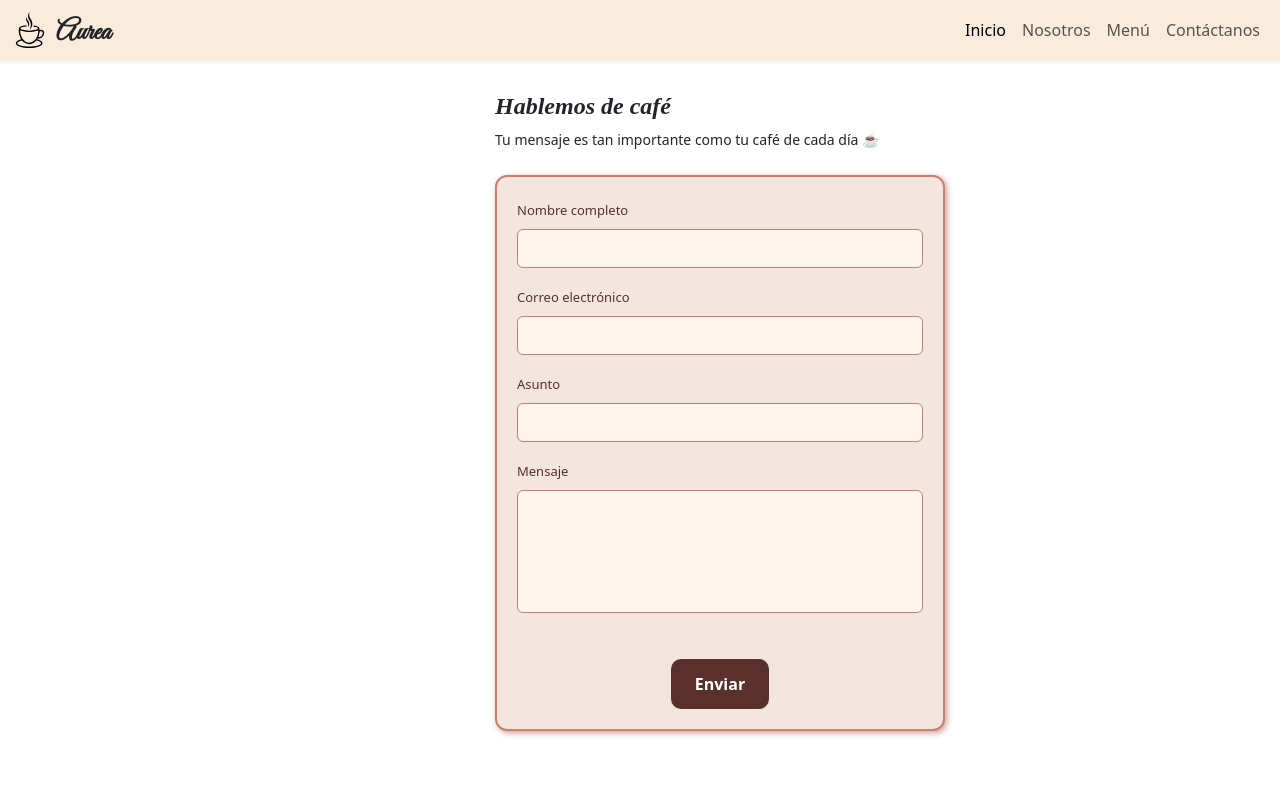
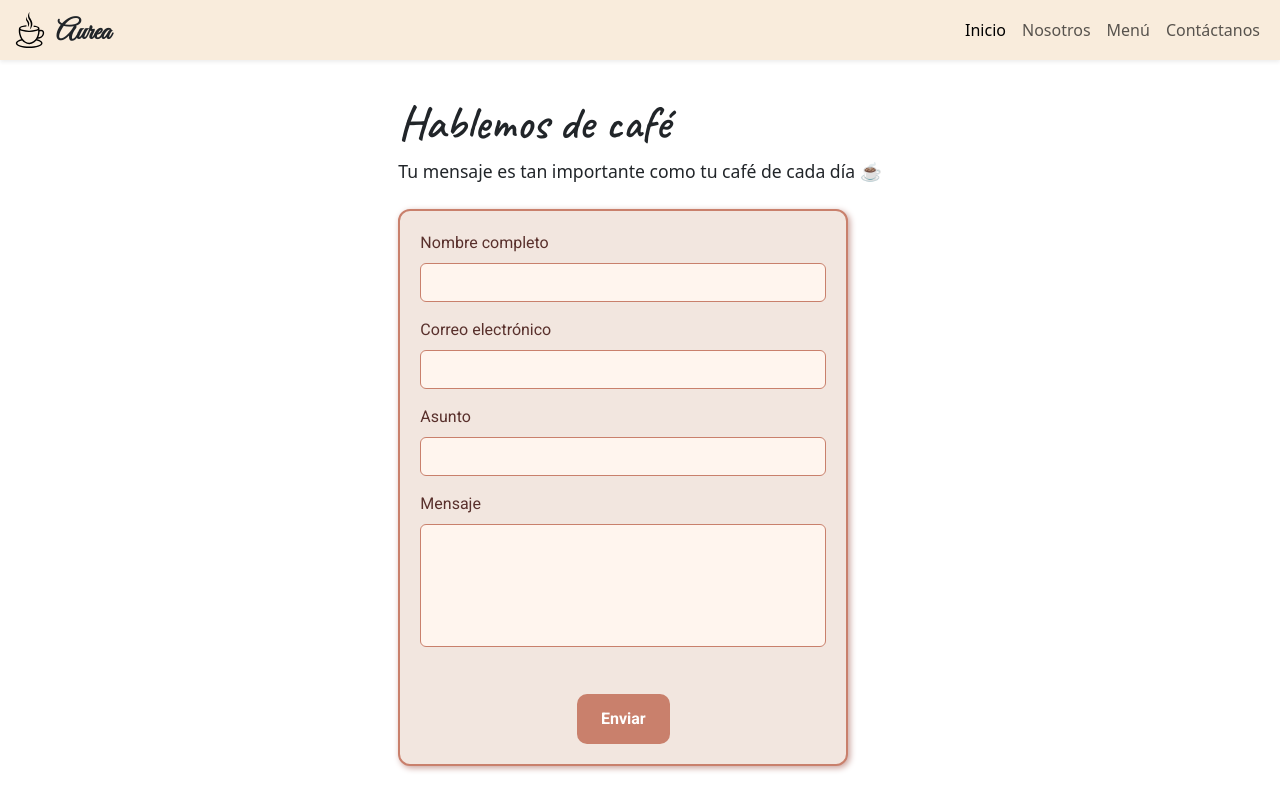
Before and after one commit to joseBC377/PlataformaCafeteriaFront, an Angular app: page /contactanos in a window 1280 px wide. Shown: the top 800 px of the page. Built offline with nearby package versions, Linux system fonts and the light colour scheme.

Commit message:
actualización de pagina nostros

```diff
--- a/src/app/pages/contactanos/contactanos.css
+++ b/src/app/pages/contactanos/contactanos.css
@@ -1,3 +1,5 @@
+@import url('https://fonts.googleapis.com/css2?family=Inter:ital,opsz,wght@0,14..32,100..900;1,14..32,100..900&family=Roboto:ital,wght@0,100..900;1,100..900&display=swap');
+@import url('https://fonts.googleapis.com/css2?family=Caveat:wght@400..700&family=Inter:ital,opsz,wght@0,14..32,100..900;1,14..32,100..900&family=Roboto:ital,wght@0,100..900;1,100..900&display=swap');
 .form-wrapper {
     display: flex;
     flex-direction: row;
@@ -9,16 +11,13 @@
 }
 
 .form-title {
-    font-family: 'Dancing Script', cursive;
-    font-weight: bold;
-    font-style: italic;
-    font-size: 24px;
-    margin-bottom: 5px;
-    text-align: justify;
+    font-family: 'Caveat', cursive;
+    font-size: 2.9rem;
+    font-weight: 600;
 }
 
 .form-subtitle {
-    font-size: 14px;
+    font-size: 1.1rem;
     margin-bottom: 25px;
     font-weight: 400;
     text-align: justify;
@@ -33,10 +32,10 @@
     max-width: 450px;
     border-radius: 12px;
     box-shadow: 2px 2px 6px #c9a09a;
+    font-family: "Roboto", sans-serif;
 }
 
 .form-box label {
-    font-size: 13px;
     color: #59302C;
     font-weight: 400;
 }
@@ -76,7 +75,7 @@
 }
 
 .btn-enviar {
-  background-color: #59302C;
+  background-color: #c9806c;
   color: #fff;
   border: none;
   padding: 0.8rem 1.5rem;
@@ -86,12 +85,19 @@
   cursor: pointer;
   transition: background-color 0.3s ease;
 }
+.btn-enviar:hover{
+    background-color: #59302C;
+    transition-duration: 0.4s;
+    transition-timing-function: ease-in-out;
+}
 
 
 @media (max-width: 768px) {
     .form-wrapper {
+        display: flex;
         flex-direction: column;
         align-items: center;
+        justify-content: center;
     }
 
     .form-title,
@@ -104,9 +110,3 @@
         margin-top: 40px;
     }
 }
-
-@media (min-width: 769px) {
-    .form-wrapper {
-        padding-left: 180px;
-    }
-}
--- a/src/app/shared/components/footer/footer.ts
+++ b/src/app/shared/components/footer/footer.ts
@@ -3,7 +3,7 @@ import { RouterLink } from '@angular/router';
 
 @Component({
   selector: 'app-footer',
-  imports: [],
+  imports: [RouterLink],
   templateUrl: './footer.html',
   styleUrl: './footer.css'
 })
```
